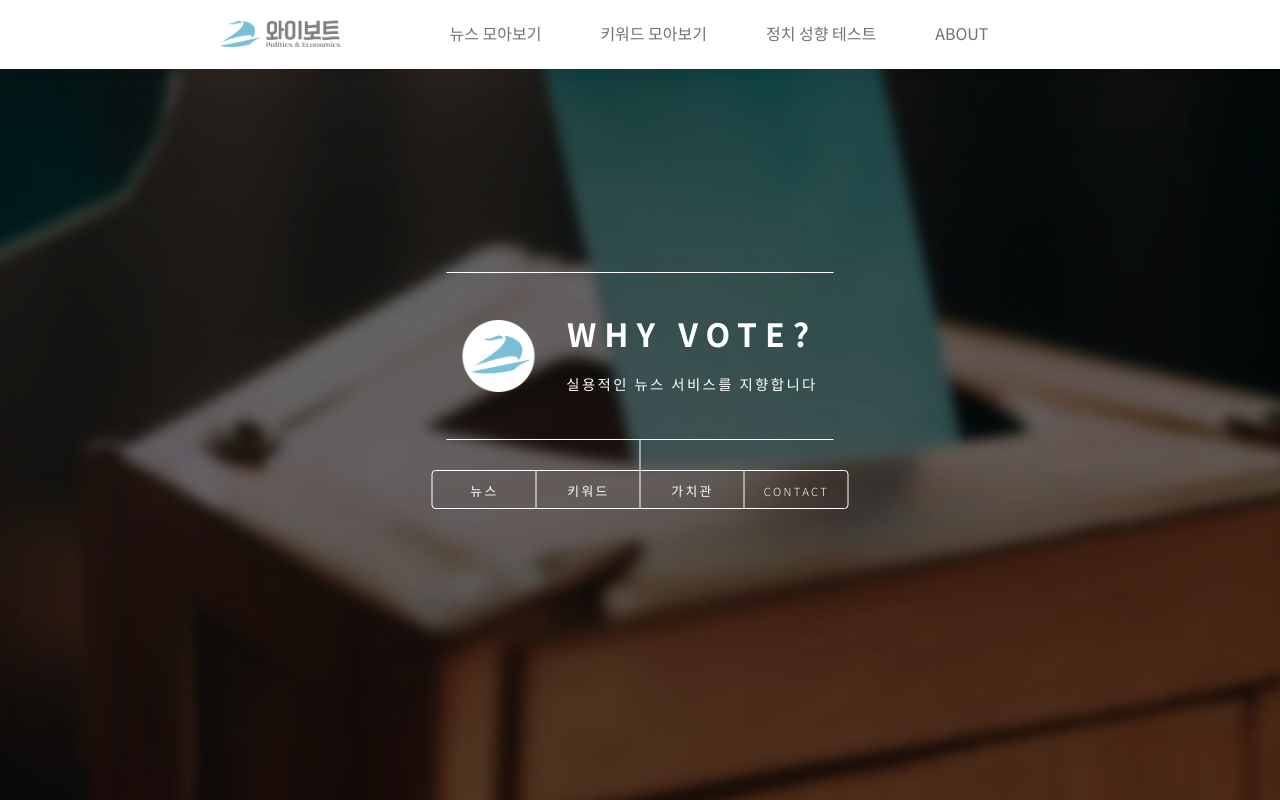
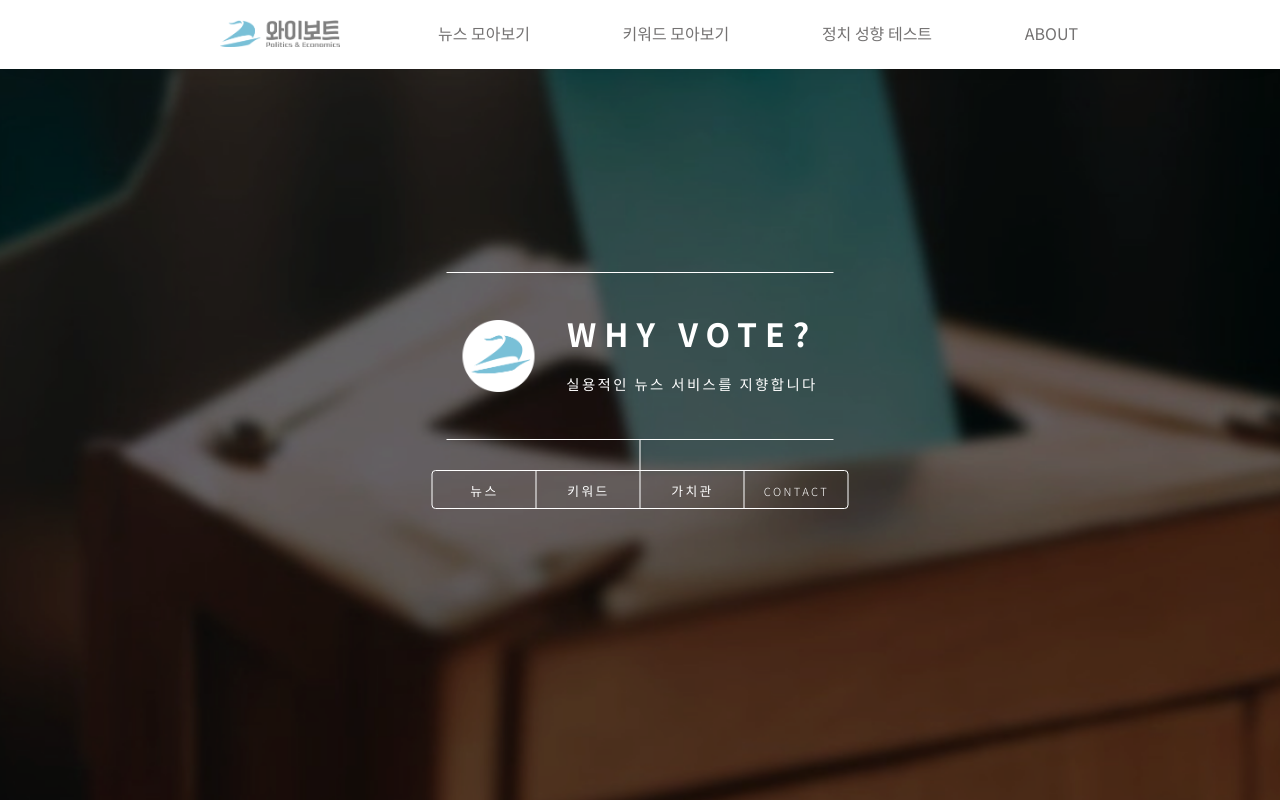
Before and after one commit to Doooooring/yvote_next, a Next.js app: page / in a window 1280 px wide. Built offline with nearby package versions, Linux system fonts and the light colour scheme.

Commit message:
fix navigation box animation

```diff
--- a/components/common/header/index.tsx
+++ b/components/common/header/index.tsx
@@ -41,6 +41,7 @@ export default function Header() {
         </Hamburger>
 
         {/* Navigation Menu */}
+        <NavAnimation isMenuOpen={isMenuOpen}>
           <NavigationBox isMenuOpen={isMenuOpen}>
             <NavBox
               link={'/news'}
@@ -70,6 +71,7 @@ export default function Header() {
               onNavigate={closeMenu} // Close menu on click
             />
           </NavigationBox>
+        </NavAnimation>
       </HeaderBody>
     </Wrapper>
   );
@@ -101,6 +103,10 @@ const Hamburger = styled.div<HamburgerProps>`
   justify-content: space-between;
   width: 20px;
   cursor: pointer;
+
+  @media screen and (max-width: 300px) {
+    margin: 0.5rem 0;
+  }
 
   div {
     width: 1px;
@@ -232,8 +238,23 @@ const ImageWrapper = styled.div`
   justify-content: center;
   align-items: center;
   height: 100%;
+
   padding: 0;
   margin: 0;
+`;
+
+const NavAnimation = styled.div<{ isMenuOpen: boolean }>`
+  flex: 1 1 auto;
+
+  @media screen and (max-width: 768px) {
+    width: 100%;
+    max-height: ${({ isMenuOpen }) => (isMenuOpen ? '300px' : '0')};
+    transition: max-height 0.75s ease;
+    overflow: hidden;
+    position: absolute;
+    top: 100%;
+    left: 0;
+  }
 `;
 
 const NavigationBox = styled.div<{ isMenuOpen: boolean }>`
@@ -241,25 +262,18 @@ const NavigationBox = styled.div<{ isMenuOpen: boolean }>`
   justify-content: space-between;
   align-items: center;
   gap: 3%;
-  flex: 4;
-  margin: 0 10%;
   height: 100%;
   border: 0;
-  z-index: 9998;
 
   @media screen and (max-width: 768px) {
     flex-direction: column;
-    position: absolute;
-    top: 100%;
-    right: 0;
-    width: 30%;
+
+    width: 100%;
     background-color: white;
     padding: 1rem;
     margin: 0;
     box-shadow: 0px 4px 6px rgba(0, 0, 0, 0.1);
     gap: 1rem;
-    height: auto;
-    transform: ${({ isMenuOpen }) => (isMenuOpen ? 'translateX(0)' : 'translateX(100%)')};
-    transition: transform 0.3s ease-in-out;
+    // height: auto;
   }
 `;
```
Lines whose indentation alone changed are shown as unchanged.
